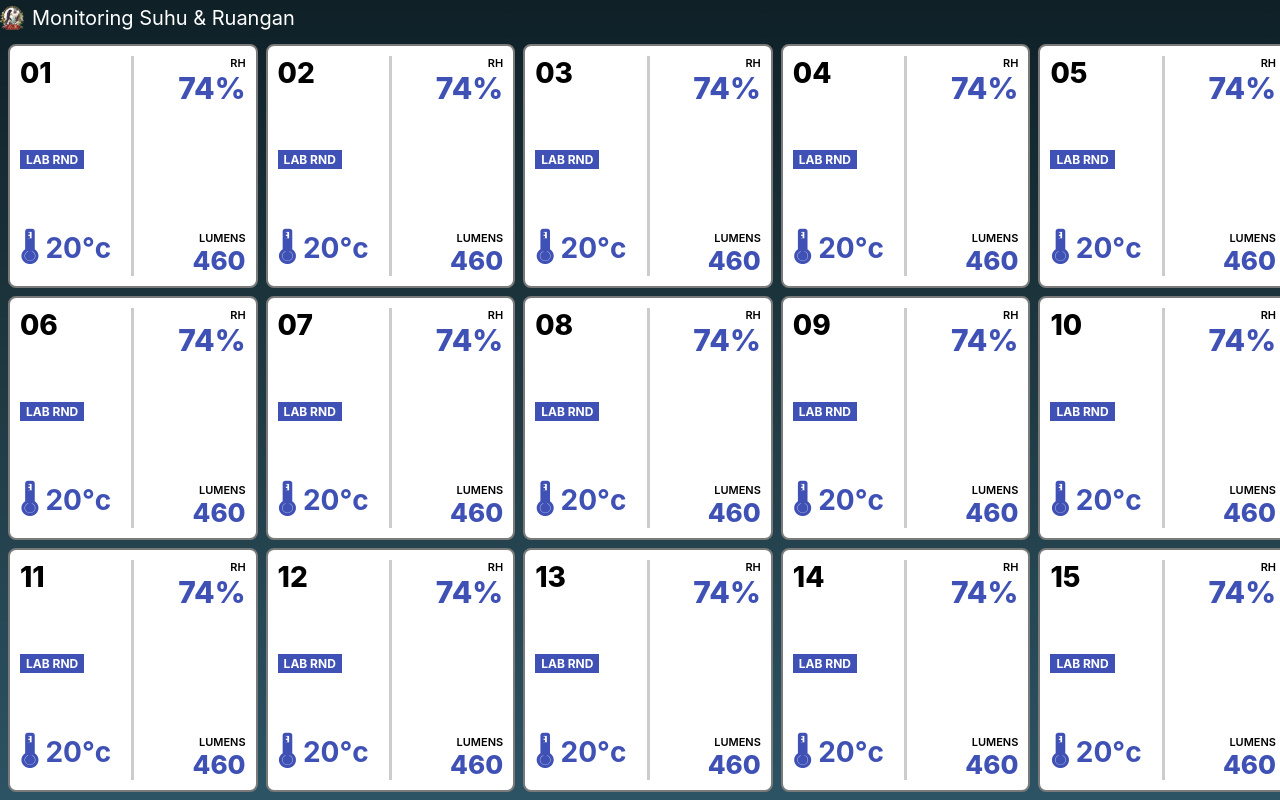
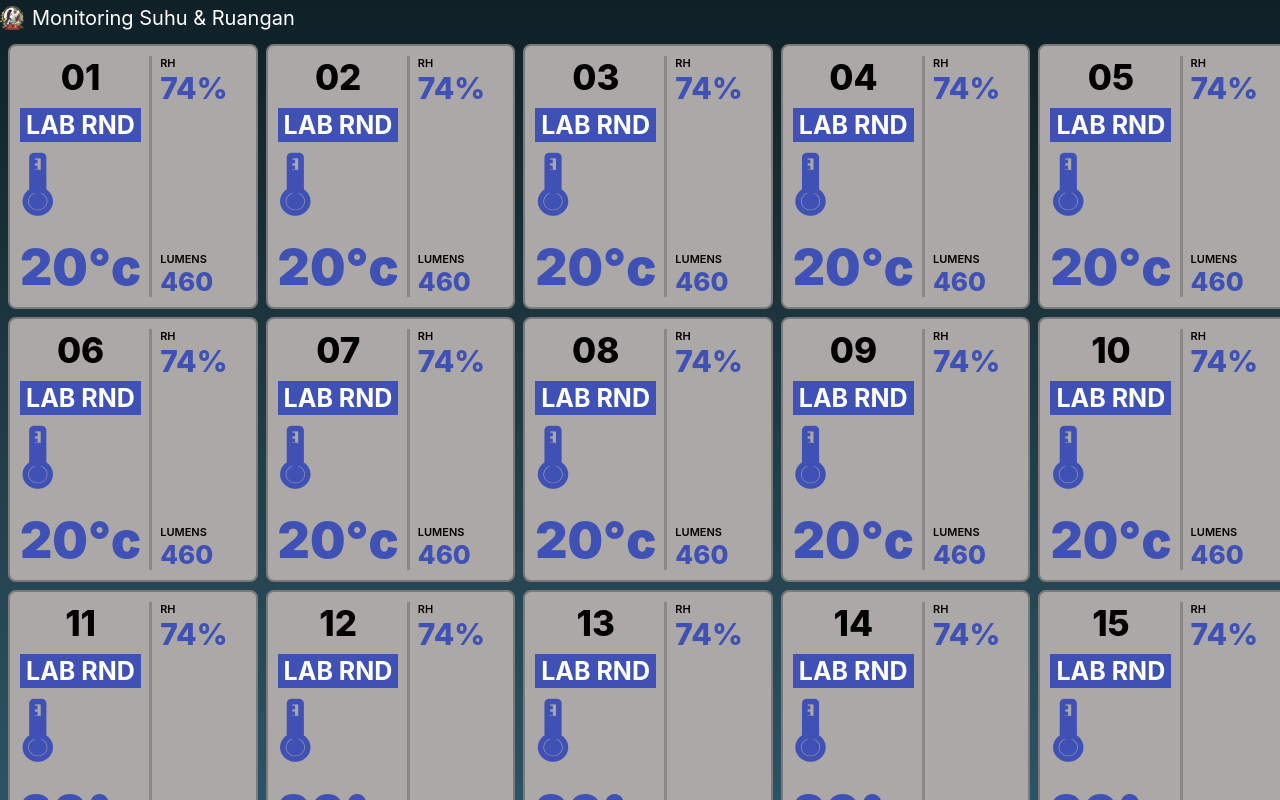
Before and after one commit to wendaberutu/Sistem-Monitoring-Suhu-Ruangan-, a React (Create React App) app: page / in a window 1280 px wide. Built offline with nearby package versions, Linux system fonts and the light colour scheme.

Commit message:
memperbaiki tampilan

```diff
--- a/src/components/RoomCard.css
+++ b/src/components/RoomCard.css
@@ -3,7 +3,7 @@
   padding: 10px;              /* ⬅️ lebih rapat */
   border-radius: 8px;
   border: 2px solid #7a7a7a;
-  background-color: #ffffff;
+  background-color: #ada8a8;
   display: flex;
   flex-direction: row;
 }
@@ -13,32 +13,45 @@
   flex: 1;
   display: flex;
   flex-direction: column;
-  justify-content: space-between;
+  gap : 10px;
 }
 
 .room-no {
-  font-size: 28px;             /* ⬅️ dari 40 */
+  font-size: 35px;
   font-weight: 800;
+  display: flex;
+  justify-content: center;
+  align-items: center;
+
 }
 
 .room-name {
+
   background-color: #3f51b5;
   color: #ffffff;
   font-weight: 700;
-  font-size: 12px;             /* ⬅️ kecilkan */
+  font-size: 25px;
   padding: 2px 6px;
   width: fit-content;
 }
 
 .room-temp {
-  font-size: 28px;             /* ⬅️ dari 42 */
-  font-weight: 700;
+  font-size: 50px;
+  font-weight: 900;
   color: #3f51b5;
+  align-items: center;
+  gap: 2px;
+}
+
+.temp-icon {
+  font-size: 5px;
+  line-height: 0.5;
+  gap : 1px;
 }
 
 /* DIVIDER */
 .room-divider {
-  width: 3px;                  /* ⬅️ lebih tipis */
+  width: 3px;
   background-color: rgba(0, 0, 0, 0.2);
   margin: 0 8px;
 }
@@ -49,20 +62,20 @@
   display: flex;
   flex-direction: column;
   justify-content: space-between;
-  text-align: right;
+  text-align: left;
 }
 
 .label {
-  font-size: 11px;             /* ⬅️ kecil */
+  font-size: 11px;
   font-weight: 600;
 }
 
 .value {
-  font-size: 26px;             /* ⬅️ dari 36 */
+  font-size: 26px;
   font-weight: 800;
   color: #3f51b5;
 }
 
 .room-rh .value {
-  font-size: 30px;             /* ⬅️ dari 42 */
+  font-size: 30px;
 }
```
